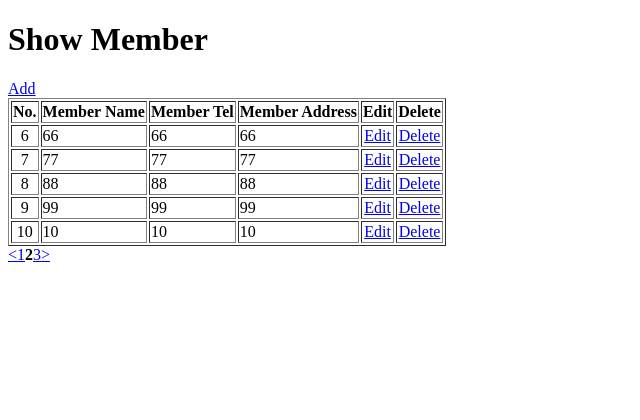
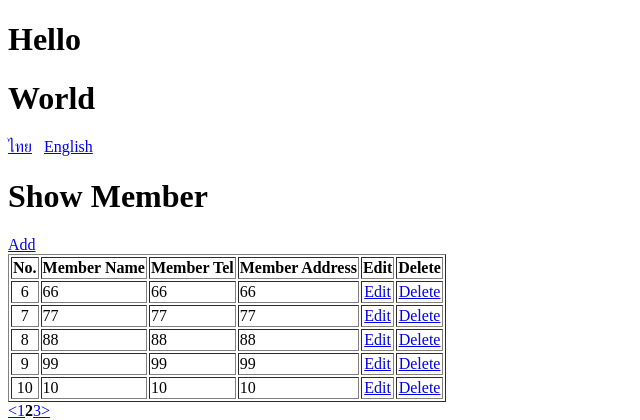
Before and after one commit to MontreePuttan/php-codeigniter, a CodeIgniter app: page /php-codeigniter/member/index/5 in a window 1280 px wide. Shown: the top 420 px of the page, without its empty margins (0-640 px from the left). Run offline with CodeIgniter, Linux system fonts and the light colour scheme; data comes from the database, SQL or seed files in the repository.

Commit message:
pagination and two language

```diff
--- a/application/config/autoload.php
+++ b/application/config/autoload.php
@@ -58,7 +58,7 @@ $autoload['packages'] = array();
 |
 |	$autoload['libraries'] = array('user_agent' => 'ua');
 */
-$autoload['libraries'] = array("database");
+$autoload['libraries'] = array("database","session");
 
 /*
 | -------------------------------------------------------------------
@@ -89,7 +89,7 @@ $autoload['drivers'] = array();
 |
 |	$autoload['helper'] = array('url', 'file');
 */
-$autoload['helper'] = array("url","form");
+$autoload['helper'] = array("url","form","html");
 
 /*
 | -------------------------------------------------------------------
--- a/application/config/config.php
+++ b/application/config/config.php
@@ -314,7 +314,7 @@ $config['cache_query_string'] = FALSE;
 | https://codeigniter.com/user_guide/libraries/encryption.html
 |
 */
-$config['encryption_key'] = '';
+$config['encryption_key'] = '1111';
 
 /*
 |--------------------------------------------------------------------------
--- a/application/config/database.php
+++ b/application/config/database.php
@@ -77,7 +77,7 @@ $db['default'] = array(
 	'dsn'	=> '',
 	'hostname' => 'localhost',
 	'username' => 'root',
-	'password' => 'mohara',
+	'password' => 'root',
 	'database' => 'php-codeigniter',
 	'dbdriver' => 'mysqli',
 	'dbprefix' => '',
--- a/application/controllers/member.php
+++ b/application/controllers/member.php
@@ -7,6 +7,14 @@ class Member extends CI_Controller {
     }
 
     public function index() {
+
+        //$this->lang->load("english");
+
+        //$this->lang->load("thailand","thailand");
+
+        $lang = $this->session->userdata("lang")==null?"english":$this->session->userdata('lang');
+
+        $this->lang->load($lang,$lang);
 
         $this->load->library('pagination');
 
@@ -19,6 +27,12 @@ class Member extends CI_Controller {
 
         $data['rs'] = $this->db->select("*")->from("tb_member")->where("member_status='1'")->limit($config['per_page'],$this->uri->segment(3))->get()->result_array();
         $this->load->view("member/index", $data);
+    }
+
+    public function change($type)
+    {
+        $this->session->get_userdata('lang',$type);
+        redirect("","refresh");
     }
 
     public function add() {
--- /dev/null
+++ b/application/language/english/english_lang.php
@@ -0,0 +1,6 @@
+<?php
+
+$lang['hello'] = "Hello";
+$lang['world'] = "World";
+
+?>
--- /dev/null
+++ b/application/language/thailand/thailand_lang.php
@@ -0,0 +1,6 @@
+<?php
+
+$lang['hello'] = "สวัสดี";
+$lang['world'] = "ชาวโลก";
+
+?>
--- a/application/views/member/index.php
+++ b/application/views/member/index.php
@@ -5,6 +5,17 @@
 	<title>Document</title>
 </head>
 <body>
+    <h1><?php echo $this->lang->line("hello"); ?></h1>
+    <h1><?php echo $this->lang->line("world"); ?></h1>
+    <p>
+        <?php
+            echo anchor("welcome/change/thailand","ไทย");
+        ?>
+        &nbsp;
+        <?php
+            echo anchor("welcome/change/english","English");
+        ?>
+    </p>
     <h1>Show Member</h1>
     <?php echo anchor("member/add","Add"); ?>
     <table border="1">
```
